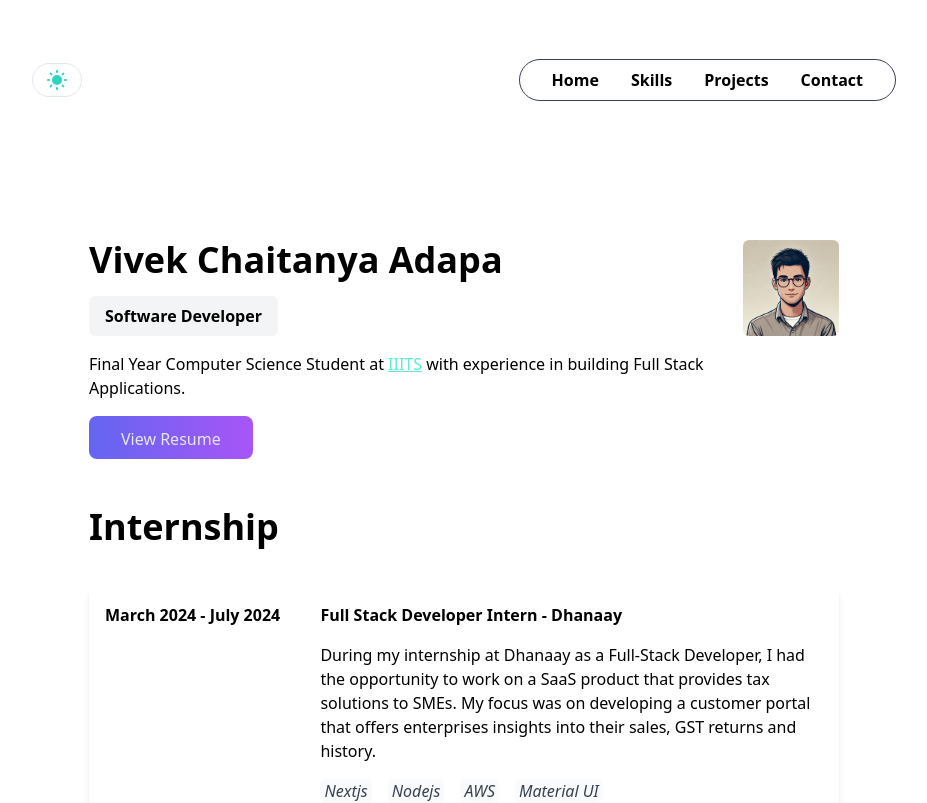
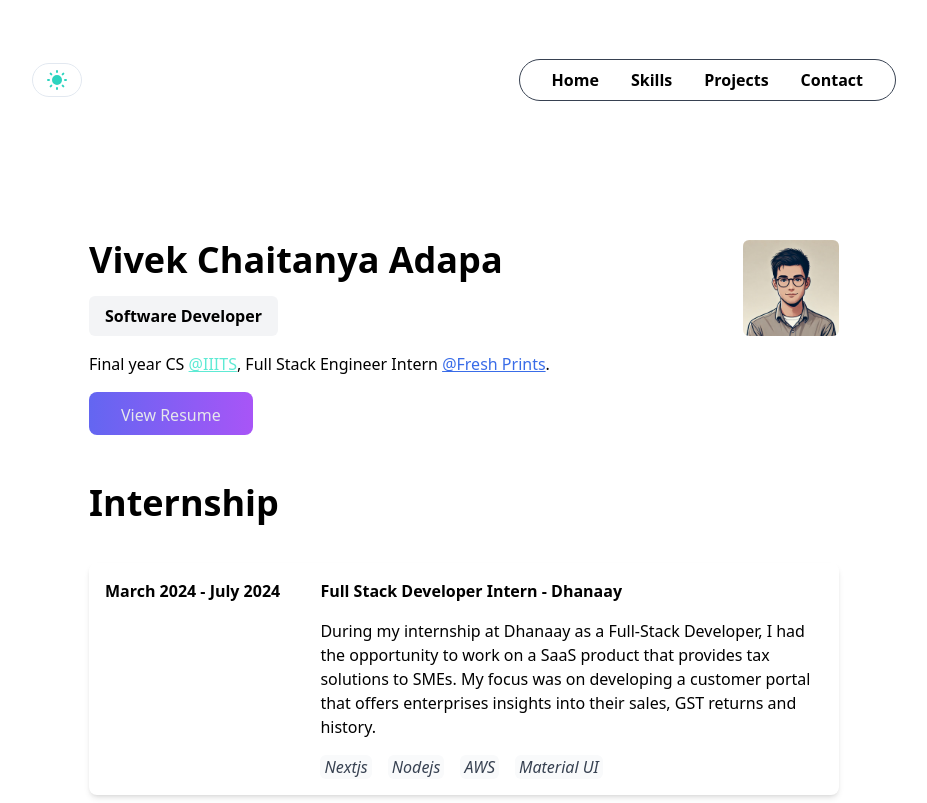
Before and after one commit to vivekadapa/my-portfolio, a Next.js app: page / in a window 1280 px wide. Shown: the top 803 px of the page, without its empty margins (176-1103 px from the left). Built offline with nearby package versions, Linux system fonts and the light colour scheme.

Commit message:
Update Hero.jsx

```diff
--- a/components/Hero.jsx
+++ b/components/Hero.jsx
@@ -16,7 +16,7 @@ const Hero = () => {
                 <div className="flex flex-col space-y-4">
                     <h1 className="font-bold text-4xl">Vivek Chaitanya Adapa</h1>
                     <h3 className="px-4 py-2 rounded-md text-left dark:bg-[#3f3f46] bg-[#f3f4f6] w-fit font-semibold">Software Developer</h3>
-                    <p className="dark:text-[#71717a] font-medium">Final Year Computer Science Student at <a href="https://www.iiits.ac.in/" className="underline text-teal-300" target="_blank">IIITS</a>  with experience in building Full Stack Applications.</p>
+                    <p className="dark:text-[#71717a] font-medium">Final year CS <a href="https://www.iiits.ac.in/" className="underline text-teal-300" target="_blank">@IIITS</a>, Full Stack Engineer Intern <a href="https://www.freshprints.com/" className="underline text-[#396ce8]" target="_blank">@Fresh Prints</a>.</p>
                     <div
                         className="flex max-[347px]:flex-col max-[347px]:space-y-4 max-[347px]:space-x-0 space-x-4">
                         {/* <a href="mailto:vivekchaitanya1324@gmail.com" className="hover:-translate-y-1 hover:scale-105 duration-300 ease-in-out inline-flex h-12 animate-shimmer items-center justify-center rounded-md border border-slate-800 bg-[linear-gradient(110deg,#000103,45%,#1e2631,55%,#000103)] bg-[length:200%_100%] px-6 font-medium text-slate-400 transition-colors-transform focus:outline-none focus:ring-2 focus:ring-slate-400 focus:ring-offset-2 focus:ring-offset-slate-50">Send email</a> */}
```
